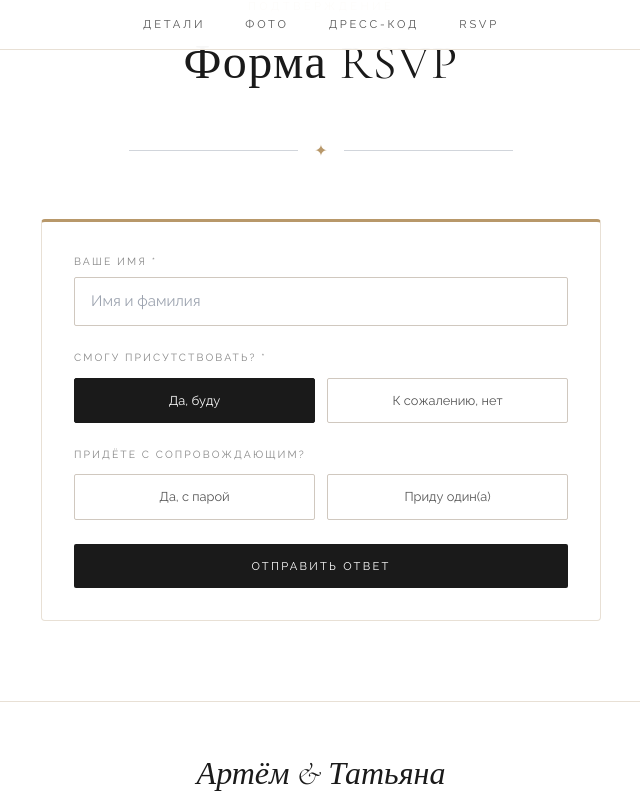
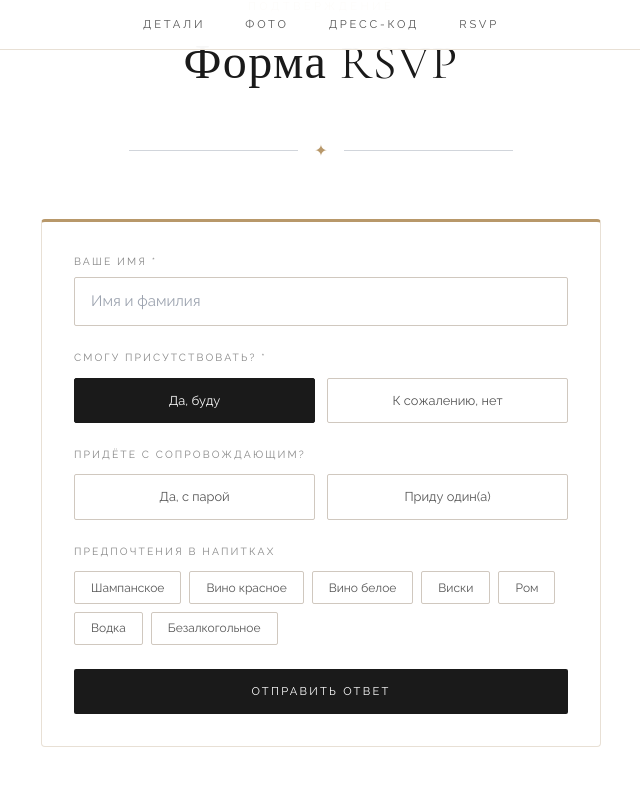
Before and after one commit to pr-poehali-dev/wedding-invitation-artyom-tatyana, a React (Vite) app: page / in a window 1280 px wide. Both pictures are taken after a click on the button "Да, буду". Shown: the part 4122-4922 px from the top of the page, without its empty margins (319-959 px from the left). Built offline with nearby package versions, Linux system fonts and the light colour scheme.

Commit message:
feat: добавить выбор напитков

```diff
--- a/src/pages/Index.tsx
+++ b/src/pages/Index.tsx
@@ -62,14 +62,23 @@ const SectionHeading = ({ label, title }: { label: string; title: string }) => (
 export default function Index() {
   const countdown = useCountdown(WEDDING_DATE);
   const [rsvp, setRsvp] = useState({
-    name: "", attending: "", plusOne: "", plusOneName: ""
+    name: "", attending: "", plusOne: "", plusOneName: "", drinks: [] as string[]
   });
   const [submitted, setSubmitted] = useState(false);
+
+  const toggleDrink = (drink: string) => {
+    setRsvp(p => ({
+      ...p,
+      drinks: p.drinks.includes(drink) ? p.drinks.filter(d => d !== drink) : [...p.drinks, drink]
+    }));
+  };
 
   const handleSubmit = (e: React.FormEvent) => {
     e.preventDefault();
     setSubmitted(true);
   };
+
+  const drinks = ["Шампанское", "Вино красное", "Вино белое", "Виски", "Ром", "Водка", "Безалкогольное"];
 
   const S = {
     page: {
@@ -407,6 +416,31 @@ export default function Index() {
                   </div>
                 )}
 
+                {/* Drinks */}
+                <div>
+                  <label style={{ display: "block", fontSize: "0.65rem", letterSpacing: "0.2em", textTransform: "uppercase", color: "#888", marginBottom: "0.75rem" }}>
+                    Предпочтения в напитках
+                  </label>
+                  <div style={{ display: "flex", flexWrap: "wrap", gap: "0.5rem" }}>
+                    {drinks.map(drink => (
+                      <button key={drink} type="button" onClick={() => toggleDrink(drink)}
+                        style={{
+                          padding: "0.4rem 1rem",
+                          border: "1px solid",
+                          borderColor: rsvp.drinks.includes(drink) ? "#b8986a" : "#d0c8bf",
+                          background: rsvp.drinks.includes(drink) ? "#b8986a" : "#fff",
+                          color: rsvp.drinks.includes(drink) ? "#fff" : "#555",
+                          fontFamily: "'Raleway', sans-serif",
+                          fontSize: "0.75rem",
+                          cursor: "pointer",
+                          borderRadius: "2px",
+                          transition: "all 0.2s",
+                        }}>
+                        {drink}
+                      </button>
+                    ))}
+                  </div>
+                </div>
               </>)}
 
               <button type="submit" style={S.btnPrimary}>Отправить ответ</button>
```
